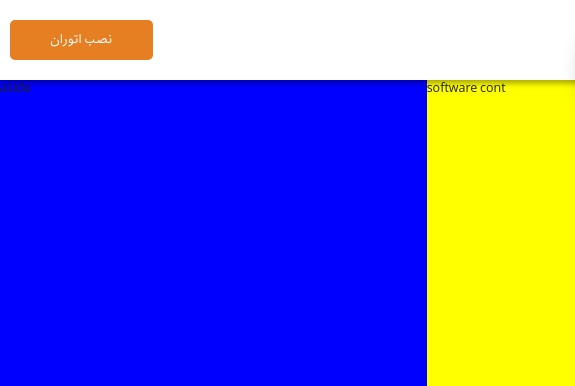
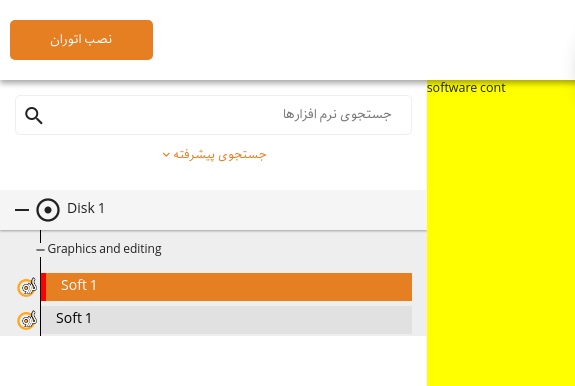
Before and after one commit to pmzi/GerdooIncAutorunUser, a website: page src/views/index.html in a window 1280 px wide. Shown: the top 386 px of the page, 0-575 px from the left. Drawn offline with nearby package versions, Linux system fonts and the light colour scheme; files that its build step writes are made by us from their sources.

Commit message:
aside has been designed

```diff
--- a/src/css/abstracts/_variables.scss
+++ b/src/css/abstracts/_variables.scss
@@ -34,9 +34,9 @@ $mid-grey: rgb(153, 153, 153) !default;
 /// @type Color
 $dark-grey: rgb(68, 68, 68) !default;
 
-/// Button primary Color
+/// Primary color
 /// @type Color
-$button-primary-color: #e67e22 !default;
+$primary-color: #e67e22 !default;
 
 
 
@@ -68,4 +68,4 @@ $breakpoints: (
 /// @type String
 /// @example scss - When using a CDN
 ///   $base-url: 'http://cdn.example.com/assets/';
-$base-url: '/assets/' !default;
+$base-url: '../' !default;
--- a/src/css/components/_button.scss
+++ b/src/css/components/_button.scss
@@ -2,7 +2,7 @@
 // This file contains all styles related to the button component.
 // -----------------------------------------------------------------------------
 .button{
-    background-color: $button-primary-color;
+    background-color: $primary-color;
     color: white;
     border: none;
     cursor: pointer;
--- /dev/null
+++ b/src/css/components/_input.scss
@@ -0,0 +1,42 @@
+.input{
+
+    width: 100%;
+    height: 4rem;
+    position: relative;
+    border-radius: .5rem;
+    border: 1px solid #eee;
+
+    background-color: white;
+
+    padding-right: 0.5rem;
+
+    display: flex;
+
+    ::-webkit-input-placeholder {
+
+        text-align:right;
+
+    }
+
+    .input__icon{
+
+        flex-basis: 4rem;
+        height: 100%;
+        text-align: center;
+        line-height: 4rem;
+        cursor: default;
+        user-select: none;
+
+    }
+
+    .input__box{
+
+        outline: none;
+        border: none;
+        width: 100%;
+        height: 100%;
+        border-radius: 5px;
+
+    }
+
+}
--- /dev/null
+++ b/src/css/components/_list-item.scss
@@ -0,0 +1,217 @@
+.list-wrapper{
+
+    display: flex;
+    flex-direction: column;
+
+    background-color: whitesmoke;
+
+    .list-wrapper__item-dvd{
+
+        display: flex;
+        flex-direction: column;
+
+        user-select: none;
+
+        &.active>.list-wrapper__item-content{
+            box-shadow: 0 1px 3px rgba(0, 0, 0, 0.12), 0 1px 2px rgba(0, 0, 0, 0.24);
+            &>i:first-of-type{
+
+                display: none!important;
+
+            }
+            &>i:nth-child(2){
+                display: block!important;
+            }
+
+        }
+
+        &>.list-wrapper__item-content{
+
+            z-index: 1;
+
+            padding-left: 1rem;
+
+            display: flex;
+            flex-direction: row;
+            align-items: center;
+
+            flex-basis: 4rem;
+
+            font-size: 1.4rem;
+
+            cursor: pointer;
+
+            &>i:first-of-type{
+
+                font-size: 1.7rem;
+
+            }
+
+            &>i:nth-child(2){
+                display: none!important;
+            }
+
+            &>i:last-of-type{
+
+                font-size: 2.8rem;
+
+            }
+
+            &>span{
+
+                padding-left: .5rem;
+
+            }
+
+        }
+
+        .item-wrapper__item-cat-cont-1{
+
+            background-color: #eee;
+            padding-left: 4rem;
+
+            .item-wrapper__item-cat-cont-2{
+                border-left: 1px solid black;
+
+                .list-wrapper__item-cat{
+
+                    display: flex;
+                    flex-direction: column;
+
+                    padding-right: 1.5rem;
+
+                    &.active{
+
+                        &>.list-wrapper__item-content>i:first-of-type{
+
+                            display: none!important;
+
+                        }
+
+                        &>.list-wrapper__item-content>i:last-of-type{
+
+                            display: block!important;
+
+                        }
+
+                    }
+
+                    &>.list-wrapper__item-content{
+
+                        display: flex;
+                        flex-direction: row;
+                        align-items: center;
+
+                        flex-basis: 4rem;
+
+                        font-size: 1.2rem;
+
+                        margin-left: -0.75rem;
+
+                        cursor: pointer;
+
+                        &>i{
+
+                            font-size: 1.4rem;
+                            width: 1.4rem;
+                            height: 1.4rem;
+                            background-color: #eee;
+
+                        }
+
+                        &>i:last-of-type{
+
+                            display: none!important;
+
+                        }
+
+                    }
+
+                    .list-wrapper-item-software-cont{
+
+                        display: flex;
+                        flex-direction: column;
+
+                        .list-wrapper__item-software{
+
+                            margin-top: 2.5px;
+                            margin-bottom: 2.5px;
+
+                            display: flex;
+
+                            flex-basis: 2.8rem;
+
+                            cursor: pointer;
+
+                            &.active{
+                                &>.list-wrapper__item-content{
+                                    &>span{
+
+                                        background-color: $primary-color;
+
+                                        border-left: 5px solid red;
+
+                                        color: white;
+
+                                    }
+                                }
+                            }
+
+                            &>.list-wrapper__item-content{
+
+                                display: flex;
+                                flex-direction: row;
+                                align-items: center;
+
+                                flex-grow: 1;
+
+                                font-size: 1.4rem;
+
+                                margin-left: -2.4rem;
+
+                                &>i{
+
+                                    background-image: url($base-url + 'images/logo.gif');
+                                    width: 2rem;
+                                    height: 2rem;
+                                    background-size: 100% 100%;
+
+                                }
+
+                                &>span{
+
+                                    color: white;
+
+                                    padding-left: 1.5rem;
+
+                                    line-height: 2.8rem;
+
+                                    margin-left: 4px;
+
+                                    flex-grow: 1;
+
+                                    align-self: stretch;
+
+                                    background-color: darken(#eee,5);
+
+                                    color: black;
+
+                                }
+
+                            }
+
+                        }
+
+
+                    }
+
+
+                }
+
+            }
+
+        }
+
+    }
+
+}
--- a/src/css/layout/_sideBar.scss
+++ b/src/css/layout/_sideBar.scss
@@ -1,4 +1,54 @@
 .sidebar{
+
     grid-area: 2 / 1 / 3 / span 4;
-    background-color: blue;
+
+    display: flex;
+    flex-direction: column;
+
+    .sidebar__header{
+
+        display: flex;
+        flex-direction: column;
+        align-items: center;
+        padding: 1.5rem;
+
+        .sidebar__header-pro-search-elipsis{
+
+            width: 100%;
+            height: 3rem;
+            display: flex;
+            flex-direction: column;
+            align-items: center;
+            justify-content: center;
+            margin: 0.5rem 0;
+
+            .sidebar__header-pro-search-elipsis-btn{
+
+                display: flex;
+                justify-content: center;
+                align-items: center;
+                cursor: pointer;
+                color: $primary-color;
+
+                &>i{
+
+                    font-size: 1.4rem;
+
+                }
+
+            }
+
+        }
+
+    }
+
+    .sidebar__softwares-wrapper{
+
+        flex-grow: 1;
+        overflow-y: scroll;
+
+        height: 0px;
+
+    }
+
 }
--- a/src/css/main.scss
+++ b/src/css/main.scss
@@ -23,7 +23,9 @@
 
 // 5. Components
 @import
-  'components/button';
+  'components/button',
+  'components/input',
+  'components/list-item';
 
 // 6. Page-specific styles
 @import
--- a/src/views/index.html
+++ b/src/views/index.html
@@ -32,7 +32,94 @@
     </header>
 
     <aside class="sidebar">
-      aside
+
+      <header class="sidebar__header">
+
+        <div class="sidebar__header-searchbox-wrapper input">
+          <i class="input__icon material-icons">search</i>
+          <input placeholder="جستجوی نرم افزارها" type="search" class="input__box">
+        </div>
+
+        <div class="sidebar__header-pro-search-elipsis">
+
+          <a class="sidebar__header-pro-search-elipsis-btn">
+
+            <i class="material-icons">keyboard_arrow_down</i>
+            جستجوی پیشرفته
+
+          </a>
+
+        </div>
+
+      </header>
+
+      <div class="sidebar__softwares-wrapper">
+
+        <div class="list-wrapper">
+
+          <div class="list-wrapper__item-dvd active">
+
+            <div class="list-wrapper__item-content">
+              <i class="material-icons">
+                add
+              </i>
+              <i class="material-icons">
+                remove
+              </i>
+              <i class="material-icons">
+                adjust
+              </i>
+              <span>
+                Disk 1
+              </span>
+            </div>
+
+
+
+            <div class="item-wrapper__item-cat-cont-1">
+              <div class="item-wrapper__item-cat-cont-2">
+                <div class="list-wrapper__item-cat active">
+                  <div class="list-wrapper__item-content">
+                    <i class="material-icons">
+                      add
+                    </i>
+                    <i class="material-icons">
+                      remove
+                    </i>
+                    <span>
+                      Graphics and editing
+                    </span>
+                  </div>
+
+                  <div class="list-wrapper-item-software-cont">
+                    <div class="list-wrapper__item-software active">
+                      <div class="list-wrapper__item-content">
+                        <i></i>
+                        <span>
+                          Soft 1
+                        </span>
+                      </div>
+                    </div>
+                    <div class="list-wrapper__item-software">
+                      <div class="list-wrapper__item-content">
+                        <i></i>
+                        <span>
+                          Soft 1
+                        </span>
+                      </div>
+                    </div>
+                  </div>
+
+                </div>
+              </div>
+
+            </div>
+
+          </div>
+
+        </div>
+
+      </div>
 
     </aside>
 
```
